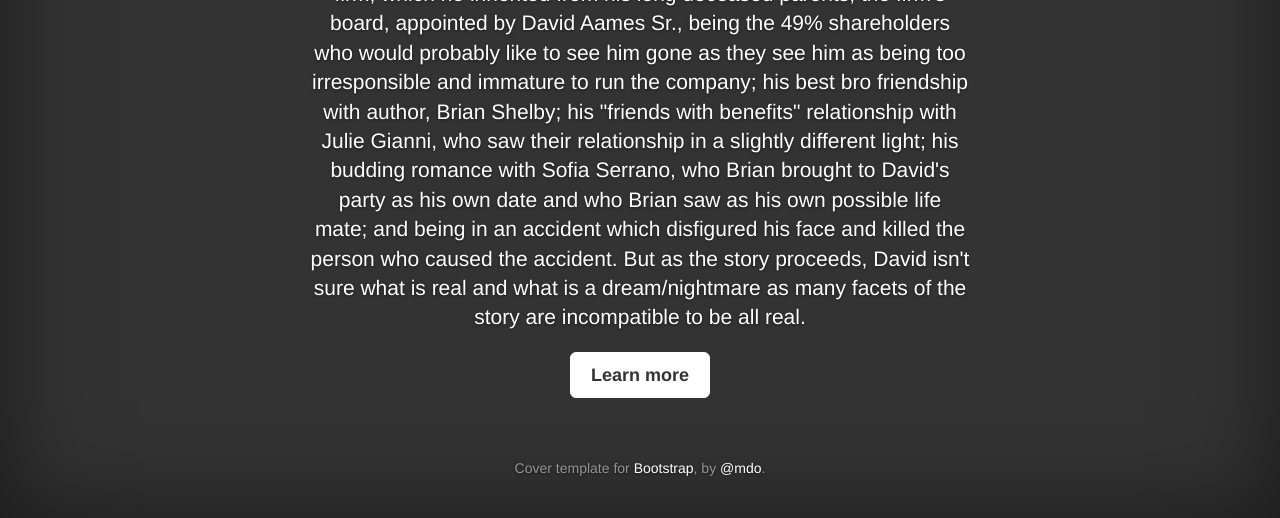
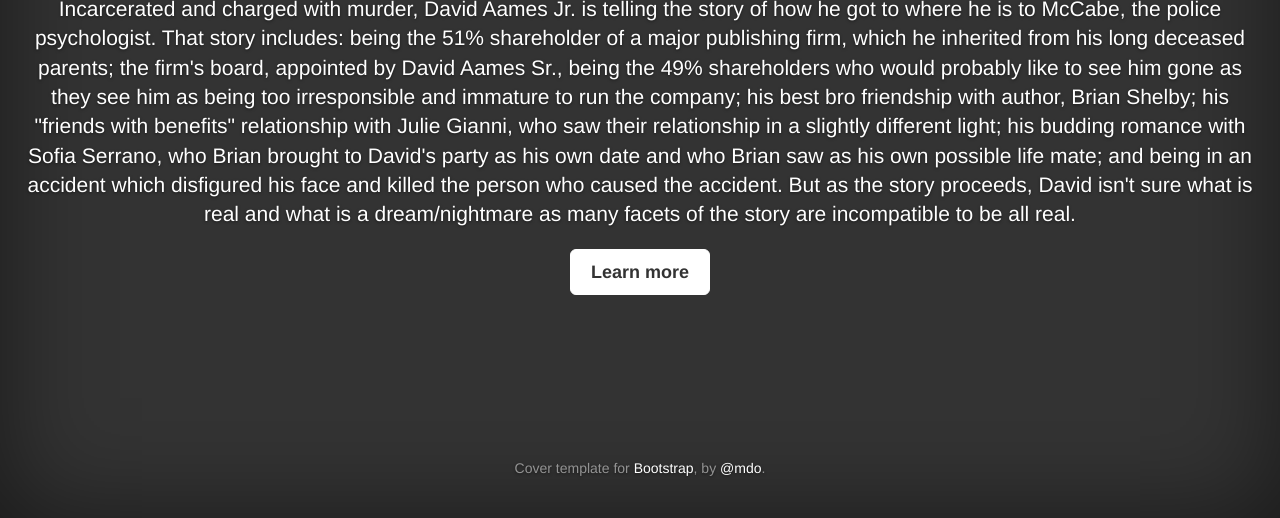
Before and after one commit to ads-ifpb-praticas/atividade-git-diogo, a plain HTML site: page index.html in a window 1280 px wide. Shown: the part 282-800 px from the top of the page. Drawn offline with nearby package versions, Linux system fonts and the light colour scheme; files whose address does not match are found by name.

Commit message:
Alterando cover-container para melhor adaptação do texto

```diff
--- a/css/cover.css
+++ b/css/cover.css
@@ -158,6 +158,6 @@ body {
   .masthead,
   .mastfoot,
   .cover-container {
-    width: 700px;
+    width: 1280px;
   }
 }
```
